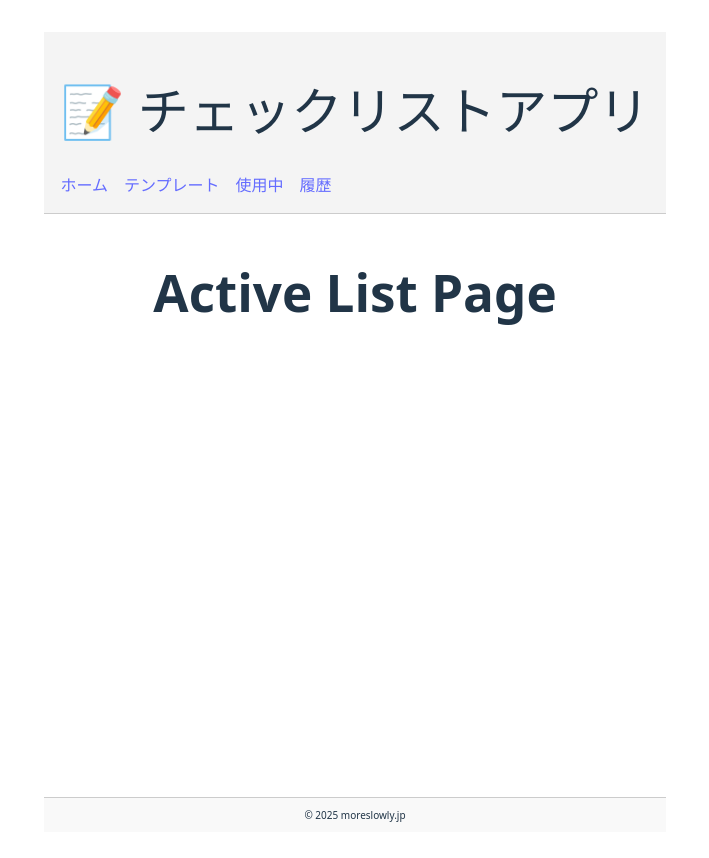
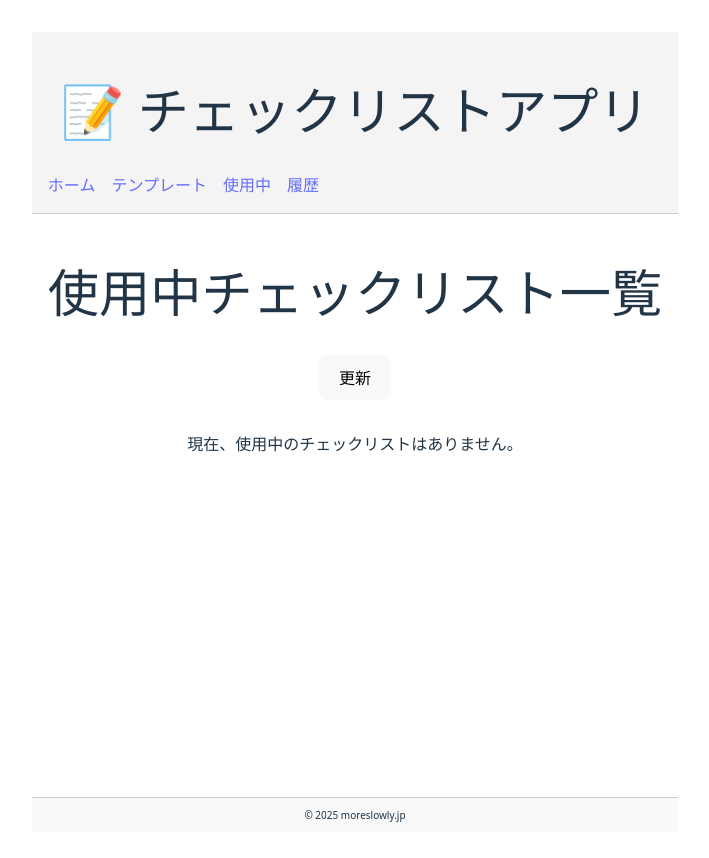
Before and after one commit to hgwr/check-list-app, a Vue app: page /actives in a window 1280 px wide. Shown: the top 858 px of the page, without its empty margins (285-994 px from the left). Built offline with nearby package versions, Linux system fonts and the light colour scheme.

Commit message:
チェックリストを開始を実装中

```diff
--- a/src/pages/ActiveListPage.vue
+++ b/src/pages/ActiveListPage.vue
@@ -1,13 +1,54 @@
 <script setup lang="ts">
+import { ref, onMounted } from 'vue'
+import { useRouter } from 'vue-router'
+import { initDB } from '@/db/db'
+import type { Checklist } from '@/db/schema'
+
+const router = useRouter()
+const activeChecklists = ref<Checklist[]>([])
+
+// 使用中チェックリストを IndexedDB から取得する関数
+const fetchActiveChecklists = async () => {
+  const db = await initDB()
+  const allChecklists = await db.getAll('checklists')
+  // finishedAt が null のものだけをフィルタ
+  activeChecklists.value = allChecklists.filter((checklist) => checklist.finishedAt === null)
+  // 開始日時で昇順にソート（必要に応じて降順に変更可能）
+  activeChecklists.value.sort((a, b) => a.startedAt - b.startedAt)
+}
+
+onMounted(() => {
+  fetchActiveChecklists()
+})
+
+// 更新ボタンでリストを再取得する処理
+const refreshList = async () => {
+  await fetchActiveChecklists()
+}
 </script>
 
 <template>
-    <div>
-        <h1>Active List Page</h1>
-        <!-- Add your content here -->
-    </div>
+  <div>
+    <h1>使用中チェックリスト一覧</h1>
+    <button @click="refreshList">更新</button>
+    <ul v-if="activeChecklists.length">
+      <li
+        v-for="checklist in activeChecklists"
+        :key="checklist.id"
+        style="margin-bottom: 0.5rem;"
+      >
+        <strong>{{ checklist.title }}</strong><br />
+        <small>開始: {{ new Date(checklist.startedAt).toLocaleString() }}</small>
+        <br />
+        <router-link :to="`/actives/${checklist.id}`">詳細へ</router-link>
+      </li>
+    </ul>
+    <p v-else>現在、使用中のチェックリストはありません。</p>
+  </div>
 </template>
 
 <style scoped lang="scss">
-/* Add your styles here */
+button {
+  margin-bottom: 1rem;
+}
 </style>
```
